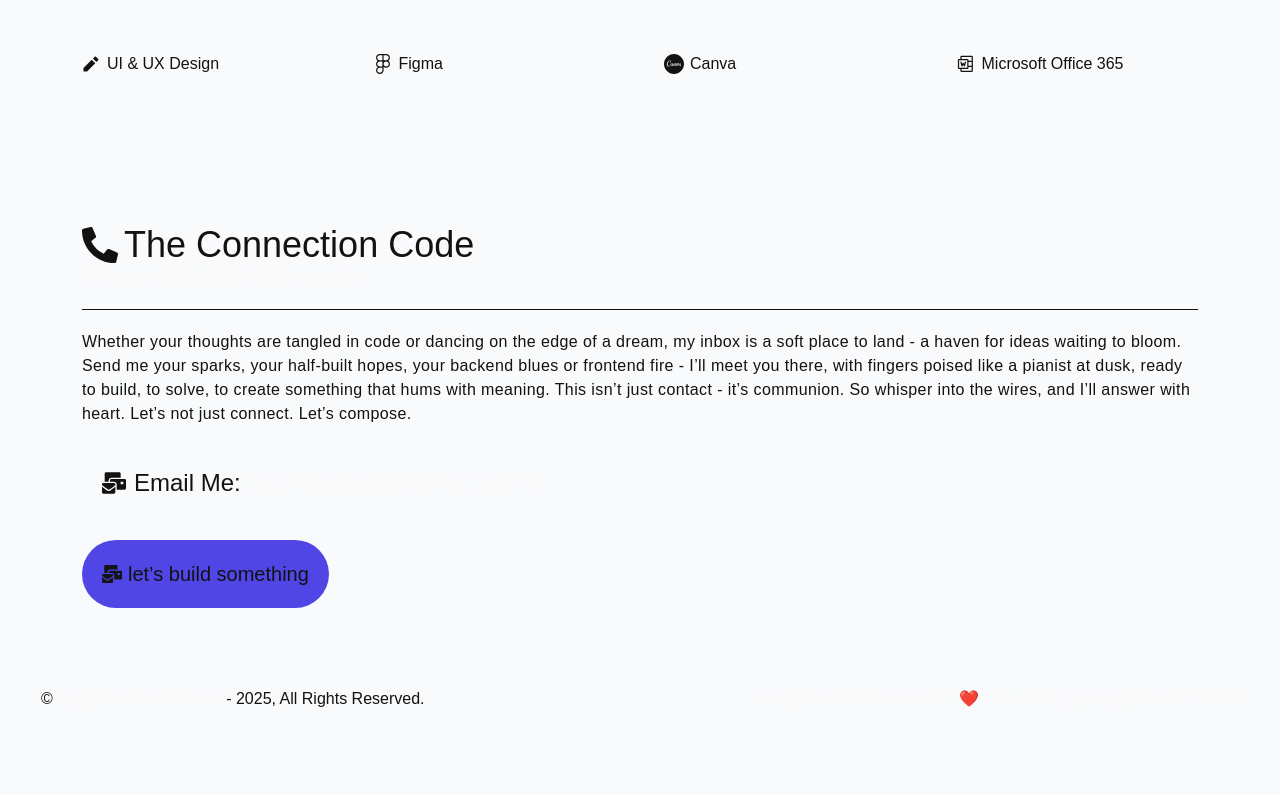
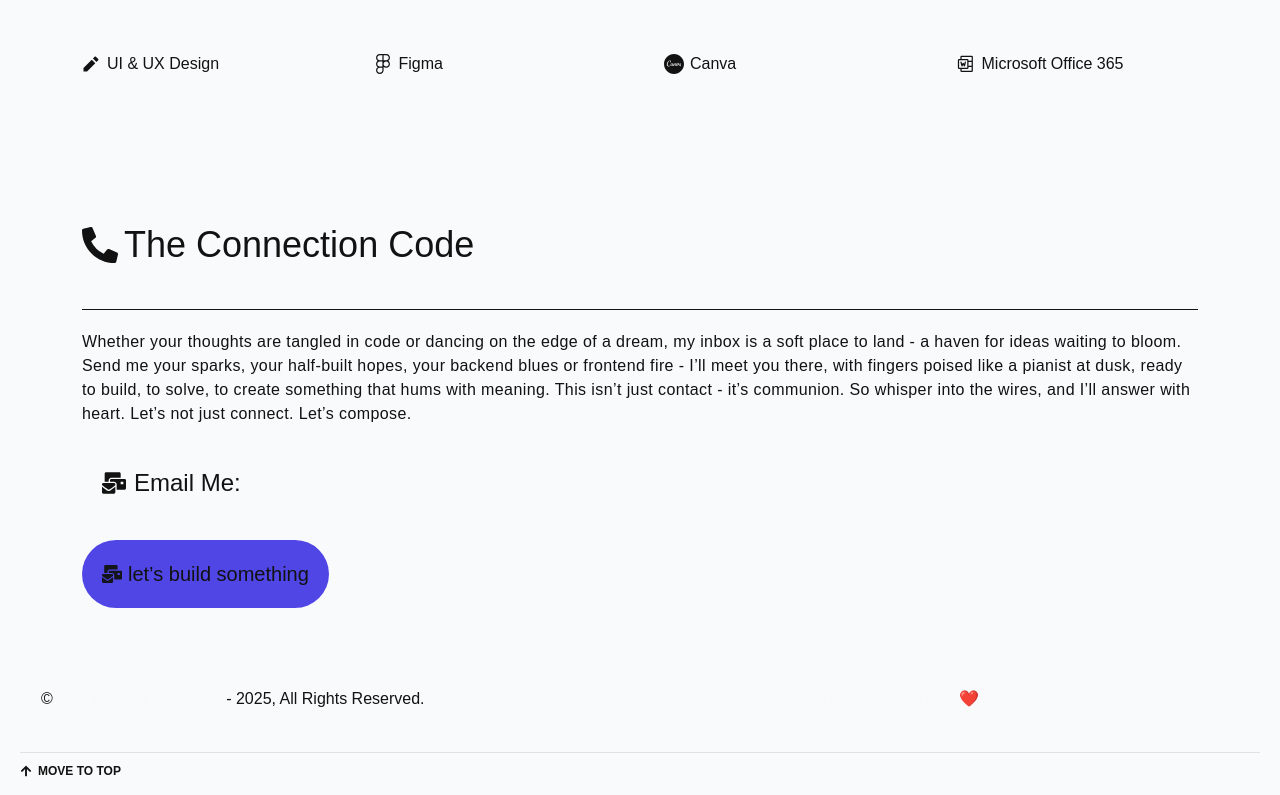
Before and after one commit to reginaldsc02/rsc-dev-portfolio, a Next.js app: page / in a window 1280 px wide. Shown: the part 2680-3475 px from the top of the page. Before the commit the page ends 3428 px from the top, so only its background shows below. Built offline with nearby package versions, Linux system fonts and the light colour scheme.

Commit message:
Update: Footer Layout & Add: Footer Props

```diff
--- a/components/layout/Footer.tsx
+++ b/components/layout/Footer.tsx
@@ -1,6 +1,13 @@
+import { Link as ReactScrollLink } from "react-scroll";
 import Link from "next/link";
+import { Dispatch, SetStateAction } from "react";
+import { FaArrowUp } from "react-icons/fa";
 
-export const Footer = () => {
+export const Footer = ({
+  setActive,
+}: {
+  setActive: Dispatch<SetStateAction<string>>;
+}) => {
   return (
     <footer className="px-5 py-4 border-t-[1px] border-solid border-t-gray-100/10">
       <div className="p-5 flex items-center justify-between border-[1px] border-solid border-gray-100/10 rounded-lg">
@@ -22,6 +29,22 @@ export const Footer = () => {
           Powered by Next.js & TailwindCSS
         </p>
       </div>
+
+      <div className="mt-5">
+        <hr className="opacity-10" />
+        <ReactScrollLink
+          to="hero"
+          smooth
+          spy
+          onClick={() => setActive("hero")}
+          className="mt-2.5 flex items-center gap-1.5 cursor-pointer text-xs font-bold uppercase"
+        >
+          <span>
+            <FaArrowUp />
+          </span>
+          <span>Move to top</span>
+        </ReactScrollLink>
+      </div>
     </footer>
   );
 };
--- a/components/layout/MainLayout.tsx
+++ b/components/layout/MainLayout.tsx
@@ -32,7 +32,7 @@ export const MainLayout = () => {
         </div>
       </main>
 
-      <Footer />
+      <Footer setActive={setActive} />
     </div>
   );
 };
```
